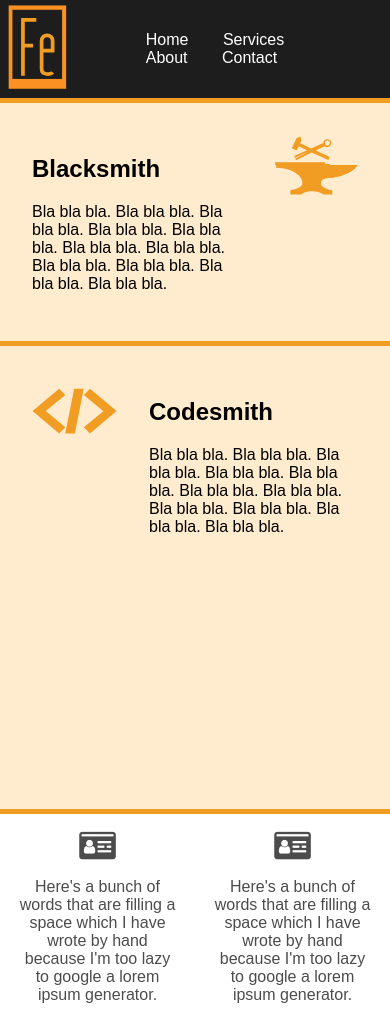
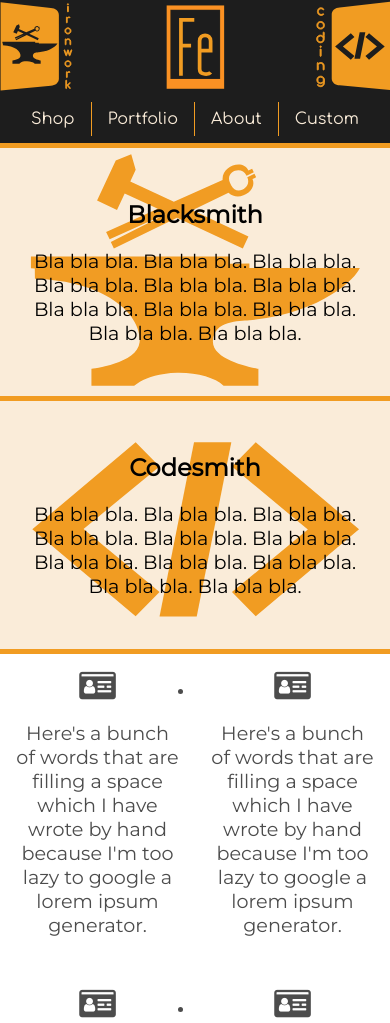
Before and after one commit to foo-bbq/Forged-Elements-Test, a website: page index.html in a window 390 px wide. Shown: the top 1023 px of the page. Drawn offline with Linux system fonts and the light colour scheme; a web font is replaced by a local one.

Commit message:
updated navbar

```diff
--- a/css/main.css
+++ b/css/main.css
@@ -1,51 +1,86 @@
-@import url('https://fonts.googleapis.com/css?famile=Montserrat:400,700');
+@import url('https://fonts.googleapis.com/css?family=Alegreya|Comfortaa|Flamenco|Montserrat');
+
+/*
+Custom Font Syntax:
+font-family: 'Comfortaa', sans-serif;
+font-family: 'Flamenco', cursive;
+font-family: 'Alegreya', serif;
+*/
 
 body, html {
   height: 100%;
+  background-color: rgb(250, 236, 217);
 }
 body {
   margin: 0;
   font-family: 'Montserrat', sans-serif;
-  display: grid;
-  grid-template-rows: auto 50px;
-  grid-template-columns: 15% auto;
-  grid-template-areas:
-    "sidebar right"
-    "footer footer";
 }
 
-a {
-  text-decoration: none;
-}
+/* header stuff */
 
-ul#navbar {
-  list-style-type: none;
-  margin: auto 5%;
+header {
+  background-color: #1d1d1d;
+  max-height: 100px;
+  width: 100%;
+  /* position: fixed; */
+  display: grid;
+  grid-template-columns: 20% 1fr 20%;
+  grid-template-areas: "logo navLinks navTab";
 }
 
 nav {
+  font-family: 'Comfortaa', sans-serif;
+  margin: auto;
+  grid-area: navLinks;
   display: grid;
-  justify-items: end;
-}
-ul li {
-  display: inline;
+  grid-template-columns: repeat(4, auto);
 }
 
-ul li a {
-  color: white;
-  padding: 15px;
+nav a {
+  text-decoration: none;
+  padding: .5rem 1rem;
+  color: rgb(250, 236, 217);
+  font-weight: 400;
+  border-right: solid 1px #f19c22;
+  transition: color, 550ms;
+}
+
+nav a:hover {
+  color: #F19C22;
+}
+
+nav a#lastNav {
+  border-right: none;
+}
+
+#navTab {
+  grid-area: navTab;
+}
+#navTab2{
+  grid-area: navTab2;
+  display: none;
 }
 
 #logo {
-  padding: 5px;
-  text-align: center;
-  font-weight: bold;
+  grid-area: logo;
+  margin: auto 1rem;
   display: inline-block;
 }
 
 #fe {
   width: 65px;
 }
+
+img#navTabImg {
+  float: right;
+  margin: 0;
+  padding: 0;
+}
+img#navTabImg path {
+  fill: #fff!important;
+}
+
+/* sub-header stuff */
 
 img#smithing {
   width: 200px;
@@ -57,16 +92,10 @@ img#coding {
   height: 200px;
 }
 
-header {
-  background-color: #1d1d1d;
-  max-height: 100px;
-  grid-area: head;
-  display: grid;
-  grid-template-columns: [logo-start] fit-content(20%) [nav-start] auto [nav-end];
-}
+
 
 section#smithing {
-  background-color: blanchedalmond;
+  background-color: rgb(250, 236, 217);
   padding: 2em;
   border-top: 5px solid #F19C22;
   grid-area: smithing;
@@ -75,7 +104,7 @@ section#smithing {
   grid-column-gap: 2rem;
 }
 section#coding {
-  background-color: blanchedalmond;
+  background-color: rgb(250, 236, 217);
   padding: 2em;
   border-top: 5px solid #F19C22;
   border-bottom: 5px solid #F19C22;
@@ -91,12 +120,6 @@ img {
   margin: 0 auto;
 }
 
-.sidebar {
-  grid-area: sidebar;
-  background: black;
-  color: white;
-  padding: 1em;
-}
 
 .main {
   grid-area: right;
@@ -158,7 +181,56 @@ ul#features li {
 }
 
 @media screen and (max-width: 40em) {
-  .main {
-    grid-template-rows: auto fit-content(30%) 40% auto;
+  header{
+    max-height: 300px;
+    grid-template-rows: auto 3rem;
+    grid-template-areas:
+      "navTab2 logo navTab"
+      "navLinks navLinks navLinks";
+  }
+  #navTab2 {
+    display: initial;
+  }
+  a#logo {
+    display:grid;
+    justify-content: center;
+  }
+  img#fe {
+    margin: auto;
+  }
+  /* #spaceghost {
+    height: 2rem;
+  } */
+  nav a {
+    text-decoration: none;
+    border: none;
+    padding: .5rem 1rem;
+    color: rgb(250, 236, 217);
+    font-weight: 400;
+    border-right: solid 1px #f19c22;
+    transition: color, 550ms;
+  }
+
+  section#smithing {
+    background: url(/images/blacksmithing.svg) no-repeat center;
+    background-size: contain;
+    grid-template-columns: auto;
+  }
+
+  section#coding {
+    background: url(/images/coding.svg) no-repeat center;
+    background-size: contain;
+    grid-template-columns: auto;
+  }
+
+  img#smithing-img, img#coding-img{
+    display: none;
+  }
+  p {
+    font-weight: 500;
+    font-size: 1.2em;
+  }
+  h1, p {
+    text-align: center;
   }
 }
--- a/index.html
+++ b/index.html
@@ -11,34 +11,28 @@
 </head>
 
 <body>
+  <div id="spaceghost"></div>
+  <header>
+    <a href="#" id="navTab2">
+      <img id="navTabImg2" src="/images/smithing tab reflected.svg" alt="">
+    </a>
 
-  <div class="sidebar">
-    <p>A bunch of junk in here bla bla bla.</p>
-  </div>
-
-  <div class="main">
-
-    <header>
     <a href="#" id="logo">
       <img id="fe" src="/images/Fe.svg" alt="">
     </a>
 
-      <nav>
-        <ul id="navbar">
-          <li>
-            <a href="#">Home</a>
-          </li>
-          <li>
-            <a href="#">Services</a>
-          </li>
-          <li>
+    <nav id="navLinks">
+      <a href="#">Shop</a>
+      <a href="#">Portfolio</a>
       <a href="#">About</a>
-          </li>
-          <li>
-            <a href="#">Contact</a>
-          </li>
-        </ul>
+      <a href="#" id="lastNav">Custom</a>
     </nav>
+
+
+
+    <a href="#" id="navTab">
+      <img id="navTabImg" src="/images/coding tab.svg" alt="" style="fill: #fff;">
+    </a>
   </header>
 
   <section id="smithing">
@@ -62,29 +56,34 @@
   <ul id="features">
     <li>
       <i class="fa fa-id-card" aria-hidden="true"></i>
-        <p>Here's a bunch of words that are filling a space which I have wrote by hand because I'm too lazy to google a lorem ipsum generator.</p>
+      <p>Here's a bunch of words that are filling a space which I have wrote by hand because I'm too lazy to google a lorem
+        ipsum generator.</p>
     </li>
     <li>
       <i class="fa fa-id-card" aria-hidden="true"></i>
-        <p>Here's a bunch of words that are filling a space which I have wrote by hand because I'm too lazy to google a lorem ipsum generator.</p>
+      <p>Here's a bunch of words that are filling a space which I have wrote by hand because I'm too lazy to google a lorem
+        ipsum generator.</p>
     </li>
     <li>
       <i class="fa fa-id-card" aria-hidden="true"></i>
-        <p>Here's a bunch of words that are filling a space which I have wrote by hand because I'm too lazy to google a lorem ipsum generator.</p>
+      <p>Here's a bunch of words that are filling a space which I have wrote by hand because I'm too lazy to google a lorem
+        ipsum generator.</p>
     </li>
     <li>
       <i class="fa fa-id-card" aria-hidden="true"></i>
-        <p>Here's a bunch of words that are filling a space which I have wrote by hand because I'm too lazy to google a lorem ipsum generator.</p>
+      <p>Here's a bunch of words that are filling a space which I have wrote by hand because I'm too lazy to google a lorem
+        ipsum generator.</p>
     </li>
     <li>
       <i class="fa fa-id-card" aria-hidden="true"></i>
-        <p>Here's a bunch of words that are filling a space which I have wrote by hand because I'm too lazy to google a lorem ipsum generator.</p>
+      <p>Here's a bunch of words that are filling a space which I have wrote by hand because I'm too lazy to google a lorem
+        ipsum generator.</p>
     </li>
   </ul>
   </div>
 
   <footer>
-    <p>My page footies</p>
+    <p>Website & Graphics © 2018 Forged Elements</p>
   </footer>
 </body>
 
```
Also changed, not shown: images/coding tab.svg (added), images/smithing tab reflected.svg (added), images/smithing tab.svg (added). Lines whose indentation alone changed are shown as unchanged.
